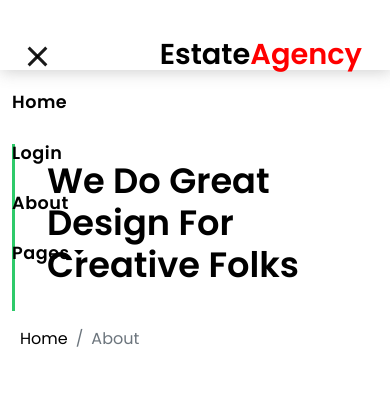
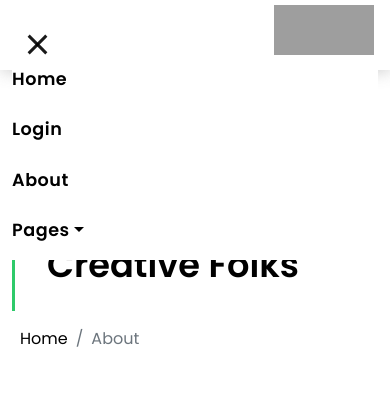
Before and after one commit to ramekachwaa/real_estate_RED, a Django app: page /about in a window 390 px wide, after a click that opens the changed part. Shown: the top 411 px of the page. Run offline with Django 3.2, Linux system fonts and the light colour scheme; some libraries are stand-ins or nearby versions; grey boxes are pictures that could not be loaded.

Commit message:
added logo and fixed mobile view

```diff
--- a/estate2/houses/templates/houses/base.html
+++ b/estate2/houses/templates/houses/base.html
@@ -38,6 +38,7 @@
         animation-fill-mode:forwards;
         animation-iteration-count:infinite;
     }
+
     {% block css %}
 
     {% endblock %}
@@ -56,20 +57,23 @@
 <!--
 <a id="msg_me" style="font-size:35px;border-radius:50%;position:fixed;bottom:10px;left:1144px;z-index:2000;" class="bi bi-chat-left-dots btn btn-success" href="{% url 'write_msg' %}"></a>
 -->
-<a style="border-radius:20%;position:fixed;bottom:60px;left:990px;z-index:1010;" class="btn btn-outline-danger" href="{% url 'write_msg' %}">Leave a message</a>
+<a id="leave_a_msg" style="border-radius:20%;position:fixed;bottom:60px;left:990px;z-index:1010;" class="btn btn-outline-danger" href="{% url 'write_msg' %}">Leave a message</a>
 {% endif %}
 
   <!-- ======= Header/Navbar ======= -->
   <nav class="navbar navbar-default navbar-trans navbar-expand-lg fixed-top" style="height:70px;">
-    <div class="container">
+    <div class="container" style="position:relative;left:0px;">
       <button class="navbar-toggler collapsed" type="button" data-bs-toggle="collapse" data-bs-target="#navbarDefault" aria-controls="navbarDefault" aria-expanded="false" aria-label="Toggle navigation">
         <span></span>
         <span></span>
         <span></span>
       </button>
-      <a class="navbar-brand text-brand" href="{% url 'home' %}">Estate<span style="color:red;" class="color-b">Agency</span></a>
 
-      <div class="navbar-collapse collapse justify-content-center" id="navbarDefault">
+      <a class="navbar-brand text-brand" style="position:fixed;top:0px;right:0px;" href="{% url 'home' %}">
+          <img style="width:100px;height:50px;" src="{% static 'houses/real_estate_logo.jpg' %}">
+      </a>
+
+      <div style="background-color:white;" class="navbar-collapse collapse justify-content-center" id="navbarDefault">
         <ul class="navbar-nav">
           {% if request.path == "/" %}
           <li class="nav-item">
--- a/estate2/houses/templates/houses/search_results.html
+++ b/estate2/houses/templates/houses/search_results.html
@@ -106,7 +106,7 @@
                       </div>
                       <div class="card-body-a">
                         <div class="price-box d-flex">
-                          <span class="price-a btn btn-success">{{house.status}} | $ {{house.price}}.000</span>
+                          <span style="border:2px solid white;" class="price-a btn btn-danger">{{house.status}} | $ {{house.price}}.000</span>
                         </div>
                         <a href="{% url 'single' house.id %}" class="link-a">Click here to view
                           <span class="bi bi-chevron-right"></span>
```
Also changed, not shown: estate2/houses/templates/houses/index.html (+26 -15 lines).
